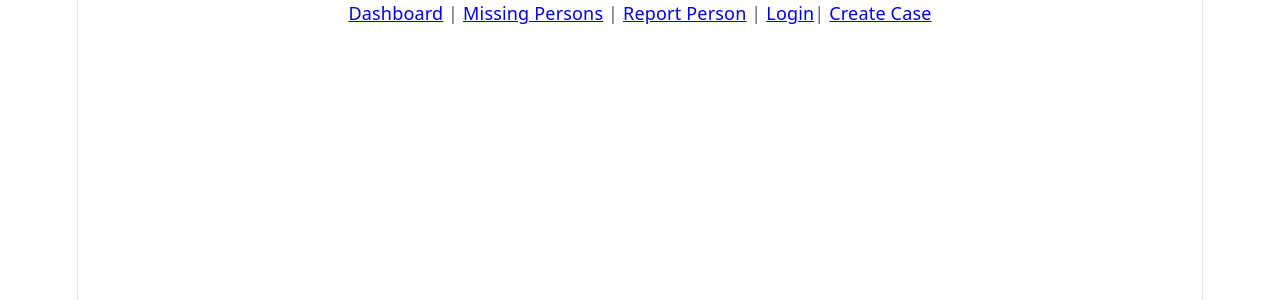
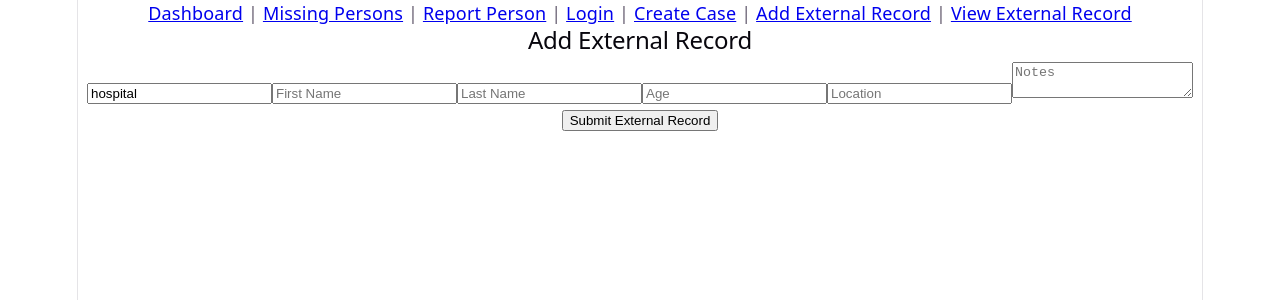
Before and after one commit to katkatper/BeaconSystems, a React (Vite) app in the folder beaconsystems.client/: page /external-records/add in a window 1280 px wide. Shown: the top 300 px of the page. Built offline with nearby package versions, Linux system fonts and the light colour scheme.

Commit message:
Added external records and timeline integration to Beacon

```diff
--- a/beaconsystems.client/src/App.jsx
+++ b/beaconsystems.client/src/App.jsx
@@ -9,6 +9,8 @@ import Login from "./pages/Login.jsx";
 import CaseDetail from "./pages/CaseDetail.jsx";
 import PersonDetail from "./pages/PersonDetail.jsx";
 import CreateCase from "./pages/CreateCase.jsx";
+import AddExternalRecord from "./pages/AddExternalRecord.jsx";
+import ExternalRecordList from "./pages/ExternalRecordList.jsx";
 
 
 function App() {
@@ -31,6 +33,10 @@ function App() {
 
                 <Route path="/create-case" element={<CreateCase />} />
 
+                <Route path="/external-records/add" element={<AddExternalRecord />} />
+
+                <Route path="/external-records" element={<ExternalRecordList />} />
+
             </Routes>
         </Router>
     );
--- /dev/null
+++ b/beaconsystems.client/src/pages/AddExternalRecord.jsx
@@ -0,0 +1,79 @@
+import React, { useState } from "react";
+
+function AddExternalRecord() {
+    const [form, setForm] = useState({
+        integration_source_id: 1,
+        record_type: "hospital",
+        first_name: "",
+        last_name: "",
+        age: "",
+        location: "",
+        notes: "",
+    });
+
+    const [message, setMessage] = useState("");
+
+    function handleChange(e) {
+        setForm({
+            ...form,
+            [e.target.name]: e.target.value,
+        });
+    }
+
+    async function handleSubmit(e) {
+        e.preventDefault();
+
+        const params = new URLSearchParams({
+            integration_source_id: form.integration_source_id,
+            record_type: form.record_type,
+            first_name: form.first_name,
+            last_name: form.last_name,
+            age: form.age,
+            location: form.location,
+            notes: form.notes,
+        });
+
+        const response = await fetch(
+            `http://127.0.0.1:8000/external-records/?${params.toString()}`,
+            {
+                method: "POST",
+            }
+        );
+
+        if (response.ok) {
+            setMessage("External record added successfully.");
+            setForm({
+                integration_source_id: 1,
+                record_type: "hospital",
+                first_name: "",
+                last_name: "",
+                age: "",
+                location: "",
+                notes: "",
+            });
+        } else {
+            setMessage("Failed to add external record.");
+        }
+    }
+
+    return (
+        <div>
+            <h2>Add External Record</h2>
+
+            <form onSubmit={handleSubmit}>
+                <input name="record_type" value={form.record_type} onChange={handleChange} placeholder="Record Type" />
+                <input name="first_name" value={form.first_name} onChange={handleChange} placeholder="First Name" />
+                <input name="last_name" value={form.last_name} onChange={handleChange} placeholder="Last Name" />
+                <input name="age" value={form.age} onChange={handleChange} placeholder="Age" />
+                <input name="location" value={form.location} onChange={handleChange} placeholder="Location" />
+                <textarea name="notes" value={form.notes} onChange={handleChange} placeholder="Notes" />
+
+                <button type="submit">Submit External Record</button>
+            </form>
+
+            <p>{message}</p>
+        </div>
+    );
+}
+
+export default AddExternalRecord;
--- a/beaconsystems.client/src/pages/CaseDetail.jsx
+++ b/beaconsystems.client/src/pages/CaseDetail.jsx
@@ -7,6 +7,7 @@ function CaseDetail() {
 
     const [caseItem, setCaseItem] = useState(null);
     const [sightings, setSightings] = useState([]);
+    const [externalRecords, setExternalRecords] = useState([]);
     const [error, setError] = useState("");
     const [sightingMessage, setSightingMessage] = useState("");
     const [person, setPerson] = useState(null);
@@ -36,11 +37,28 @@ function CaseDetail() {
             .then((data) => {
                 setCaseItem(data);
 
-                return fetch(`http://127.0.0.1:8000/persons/${data.person_id}`, {
+                fetch(
+                    `http://127.0.0.1:8000/external-records/?person_id=${data.person_id}`,
+                    {
                         headers: {
                             Authorization: `Bearer ${token}`,
                         },
-                });
+                    }
+                )
+                    .then((res) => res.json())
+                    .then((externalData) => {
+                        setExternalRecords(externalData);
+                    })
+                    .catch((err) => console.error(err));
+
+                return fetch(
+                    `http://127.0.0.1:8000/persons/${data.person_id}`,
+                    {
+                        headers: {
+                            Authorization: `Bearer ${token}`,
+                        },
+                    }
+                );
             })
             .then((res) => res.json())
             .then((personData) => {
@@ -69,6 +87,7 @@ function CaseDetail() {
                 console.error(err);
             });
     }, [id]);
+
     const handleSightingChange = (e) => {
         setSightingForm({
             ...sightingForm,
@@ -99,14 +118,17 @@ function CaseDetail() {
                 image_url: null,
             };
 
-            const response = await fetch("http://127.0.0.1:8000/sightings/", {
+            const response = await fetch(
+                "http://127.0.0.1:8000/sightings/",
+                {
                     method: "POST",
                     headers: {
                         "Content-Type": "application/json",
                         Authorization: `Bearer ${token}`,
                     },
                     body: JSON.stringify(payload),
-            });
+                }
+            );
 
             if (!response.ok) {
                 throw new Error("Failed to add sighting");
@@ -172,33 +194,50 @@ function CaseDetail() {
                         border: "1px solid gray",
                         padding: "15px",
                         margin: "15px 0",
-                        borderRadius: "8px"
+                        borderRadius: "8px",
                     }}
                 >
                     <h2>Missing Person Profile</h2>
 
                     <p>Name: {person.first_name} {person.last_name}</p>
-
                     <p>Age: {person.age}</p>
-
                     <p>Eye Color: {person.eye_color}</p>
-
                     <p>Hair Color: {person.hair_color}</p>
-
                     <p>Height: {person.height}</p>
-
                     <p>Weight: {person.weight}</p>
-
                     <p>Risk Level: {person.risk_level}</p>
-
                     <p>Status: {person.status}</p>
-
                     <p>Last Seen: {person.last_seen_location}</p>
-
                     <p>Description: {person.description}</p>
-
                 </div>
             )}
+
+            <hr />
+
+            <h2>Linked External Records</h2>
+
+            {externalRecords.length === 0 ? (
+                <p>No external records found for this person.</p>
+            ) : (
+                externalRecords.map((record) => (
+                    <div
+                        key={record.id}
+                        style={{
+                            border: "1px solid gray",
+                            margin: "10px",
+                            padding: "12px",
+                            borderRadius: "8px",
+                        }}
+                    >
+                        <strong>{record.record_type}</strong>
+                        <p>Name: {record.first_name} {record.last_name}</p>
+                        <p>Age: {record.age}</p>
+                        <p>Location: {record.location}</p>
+                        <p>Notes: {record.notes}</p>
+                    </div>
+                ))
+            )}
+
             <hr />
 
             <h2>Case Timeline</h2>
@@ -238,17 +277,10 @@ function CaseDetail() {
                     }}
                 >
                     <strong>Sighting #{index + 1} Reported</strong>
-
                     <p>Location: {sighting.location}</p>
                     <p>Description: {sighting.description}</p>
-                    <p>
-                        Confidence:{" "}
-                        {sighting.confidence_score ?? "Unknown"}
-                    </p>
-                    <p>
-                        Coordinates: {sighting.latitude},{" "}
-                        {sighting.longitude}
-                    </p>
+                    <p>Confidence: {sighting.confidence_score ?? "Unknown"}</p>
+                    <p>Coordinates: {sighting.latitude}, {sighting.longitude}</p>
                     <p>
                         Time:{" "}
                         {sighting.sighting_time ||
--- /dev/null
+++ b/beaconsystems.client/src/pages/ExternalRecordList.jsx
@@ -0,0 +1,45 @@
+import React, { useEffect, useState } from "react";
+
+function ExternalRecordList() {
+    const [records, setRecords] = useState([]);
+
+    useEffect(() => {
+        fetch("http://127.0.0.1:8000/external-records/")
+            .then((res) => res.json())
+            .then((data) => setRecords(data));
+    }, []);
+
+    return (
+        <div>
+            <h2>External Records</h2>
+
+            <table border="1">
+                <thead>
+                    <tr>
+                        <th>ID</th>
+                        <th>Type</th>
+                        <th>Name</th>
+                        <th>Age</th>
+                        <th>Location</th>
+                        <th>Notes</th>
+                    </tr>
+                </thead>
+
+                <tbody>
+                    {records.map((r) => (
+                        <tr key={r.id}>
+                            <td>{r.id}</td>
+                            <td>{r.record_type}</td>
+                            <td>{r.first_name} {r.last_name}</td>
+                            <td>{r.age}</td>
+                            <td>{r.location}</td>
+                            <td>{r.notes}</td>
+                        </tr>
+                    ))}
+                </tbody>
+            </table>
+        </div>
+    );
+}
+
+export default ExternalRecordList;
--- a/beaconsystems.client/src/pages/Navbar.jsx
+++ b/beaconsystems.client/src/pages/Navbar.jsx
@@ -10,9 +10,14 @@ function Navbar() {
 
             <Link to="/add">Report Person</Link>{" | "}
 
-            <Link to="/login">Login</Link>|{" "}
+            <Link to="/login">Login</Link>{" | "}
 
-            <Link to="/create-case">Create Case</Link>
+            <Link to="/create-case">Create Case</Link>{" | "}
+
+            <Link to="/external-records/add"> Add External Record</Link> {" | "}
+
+            <Link to="/external-records"> View External Record</Link>
+
         </nav>
     );
 }
```
Lines whose indentation alone changed are shown as unchanged.
